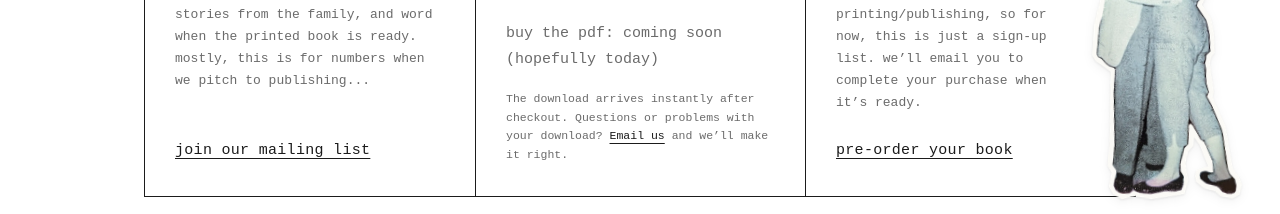
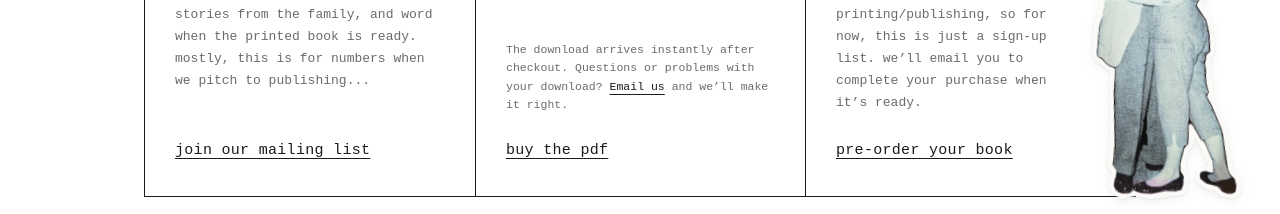
Before and after one commit to jazminamai/indianamericana, a plain HTML site: page index.html in a window 1280 px wide. Shown: the part 5456-5670 px from the top of the page. Drawn offline with Linux system fonts and the light colour scheme.

Commit message:
Connect 'buy the pdf' to Lemon Squeezy checkout
- PDF box, top bar and hero links open the checkout
- links in all three boxes line up at the bottom

Co-Authored-By: Claude Opus 5.5 <noreply@anthropic.com>
Claude-Session: https://claude.ai/code/session_016hvDMAgF7i1iKKe3waLZK1

```diff
--- a/index.html
+++ b/index.html
@@ -144,8 +144,7 @@
   .option .price .from { font-size: 15px; color: var(--soft); }
   #preorder .fine { margin-right: 36px; }
   .option .price { font-size: 30px; margin: 10px 0 4px; }
-  .option .note { font-size: 11.5px; line-height: 1.6; color: var(--soft); margin: 18px 0 0; }
-  .option .soon { font-size: 15px; margin: 0; color: var(--soft); }
+  .option .note { font-size: 11.5px; line-height: 1.6; color: var(--soft); margin: 0 0 24px; }
   .option .fine { font-size: 13px; color: var(--soft); margin: 0 0 24px; flex: 1; }
 
   footer { padding: 64px 0 80px; text-align: center; font-size: 13px; color: var(--soft); border-top: 1px solid var(--rule); }
@@ -301,7 +300,7 @@
     <a class="mark" href="#top">indianamericana</a>
     <nav>
       <a href="https://form.jotform.com/263185462976066" target="_blank" rel="noopener">join our mailing list</a>
-      <a href="#pdf">buy the pdf</a>
+      <a href="https://indianamericana.lemonsqueezy.com/checkout/buy/09f61457-1af8-4f00-857a-c6b193332175" target="_blank" rel="noopener">buy the pdf</a>
       <a href="https://form.jotform.com/263184851629062" target="_blank" rel="noopener">pre-order your book</a>
     </nav>
   </div>
@@ -316,7 +315,7 @@
     <p class="desc">recipes &amp; stories of an indian-and-american family in 1950s indiana</p>
     <div class="cta">
       <a href="https://form.jotform.com/263185462976066" target="_blank" rel="noopener">join our mailing list</a>
-      <a href="#pdf">buy the pdf</a>
+      <a href="https://indianamericana.lemonsqueezy.com/checkout/buy/09f61457-1af8-4f00-857a-c6b193332175" target="_blank" rel="noopener">buy the pdf</a>
       <a href="https://form.jotform.com/263184851629062" target="_blank" rel="noopener">pre-order your book</a>
     </div>
   </div>
@@ -478,11 +477,9 @@ deep fat.</pre>
           <h3>the pdf</h3>
           <p class="price"><span class="from">starting at</span> $10</p>
           <p class="fine">Every page, as she typed it.</p>
-          <!-- PDF checkout: Lemon Squeezy product with "pay what you want" on, minimum $10.
-               Replace the href with the product's checkout link (see README.md). -->
-          <!-- TODO: swap this line for <a class="link" href="CHECKOUT-LINK">buy the pdf</a> -->
-          <p class="soon">buy the pdf: coming soon (hopefully today)</p>
           <p class="note">The download arrives instantly after checkout. Questions or problems with your download? <a href="mailto:jazminamaiii@gmail.com">Email us</a> and we&rsquo;ll make it right.</p>
+          <!-- Lemon Squeezy checkout (pay what you want, minimum $10) -->
+          <a class="link" href="https://indianamericana.lemonsqueezy.com/checkout/buy/09f61457-1af8-4f00-857a-c6b193332175" target="_blank" rel="noopener">buy the pdf</a>
         </div>
 
         <div class="option" id="preorder">
```
Also changed, not shown: 1 other file.
